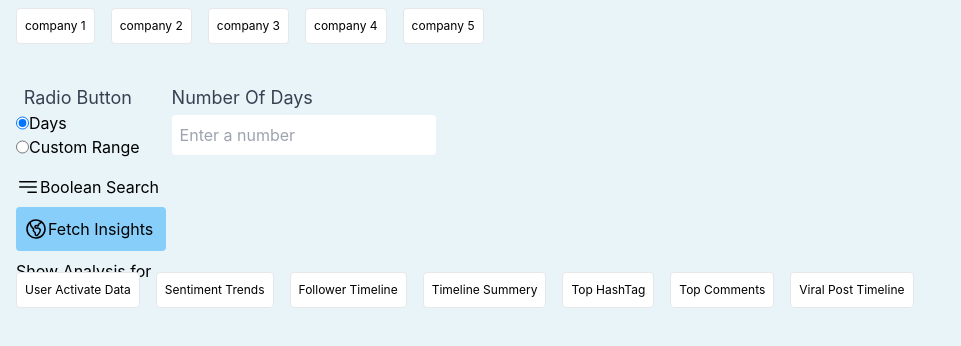
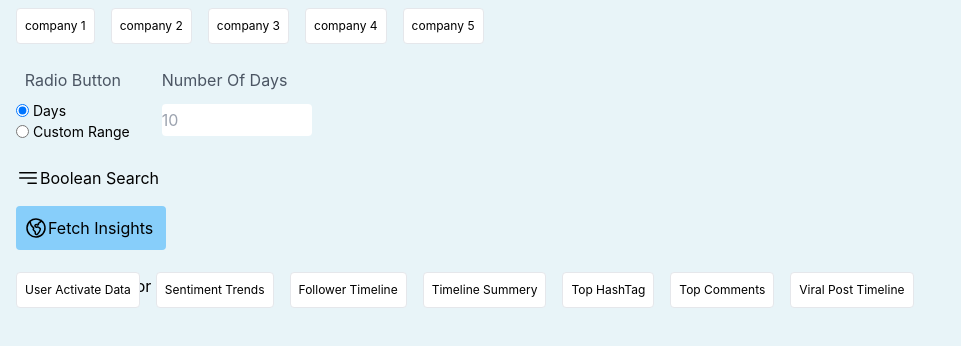
Before and after one commit to patidarmk/haix-assignment, a React (Create React App) app: page / in a window 1280 px wide. Shown: the top 346 px of the page, without its empty margins (0-961 px from the left). Built offline with nearby package versions, Linux system fonts and the light colour scheme.

Commit message:
fix style

```diff
--- a/src/App.js
+++ b/src/App.js
@@ -40,46 +40,46 @@ function App() {
           selectedOptions={selectedOptions}
           setSelectedOptions={setSelectedOptions}
         />
-        <form className=" gap-8 flex mt-8">
+        <form className=" gap-8 flex mt-4 text-[16px]">
           <div className="mb-4">
-            <label className=" text-gray-700 text-[18px]">Radio Button</label>
-            <div className="flex flex-col ">
+            <label className=" text-gray-600 text-[16px]">Radio Button</label>
+            <div className="flex flex-col mt-2 ">
               <label className="inline-flex ">
                 <input
                   type="radio"
-                  className="form-radio text-indigo-600"
+                  className="form-radio mr-1 text-indigo-600"
                   value="option1"
                   checked={radioValue === "option1"}
                   onChange={handleRadioChange}
                 />
-                <span className="">Days</span>
+                <span className="text-[14px]">Days</span>
               </label>
               <label className="inline-flex  ">
                 <input
                   type="radio"
-                  className="form-radio text-indigo-600"
+                  className="form-radio mr-1 text-indigo-600"
                   value="option2"
                   checked={radioValue === "option2"}
                   onChange={handleRadioChange}
                 />
-                <span className="">Custom Range</span>
+                <span className="text-[14px]">Custom Range</span>
               </label>
             </div>
           </div>
           <div className="mb-4 flex flex-col items-start">
-            <label className=" text-gray-700 text-[18px] ">
+            <label className=" text-gray-600 text-[16px] ">
               Number Of Days
             </label>
             <input
               type="text"
-              className="form-input mt-1 p-2 border-1 border-[gray] rounded !focus:border-[blue] active:border-[blue] "
-              placeholder="Enter a number"
+              className="form-input mt-3 py-1 w-[150px] border-[gray] rounded outline-none focus:outline-[#87CEFA] "
+              placeholder="10"
               value={numberInput}
               onChange={handleNumberInputChange}
             />
           </div>
         </form>
-        <div className="flex ">
+        <div className="flex my-2">
           <svg
             xmlns="http://www.w3.org/2000/svg"
             fill="none"
@@ -97,7 +97,7 @@ function App() {
           <p>Boolean Search</p>
         </div>
 
-        <div className="bg-[#87CEFA] my-2 flex items-center rounded px-2 py-[2px] w-[150px]">
+        <div className="bg-[#87CEFA] my-4 flex items-center rounded px-2 py-[2px] w-[150px]">
           <svg
             xmlns="http://www.w3.org/2000/svg"
             fill="none"
@@ -115,9 +115,9 @@ function App() {
 
           <p className="text-left my-2 ">Fetch Insights</p>
         </div>
-        <p className="text-left">
+        <p className="text-left mt-6 text-[16px]">
           Show Analysis for{" "}
-          <span className="text-[14px] text-[#2D9596]">
+          <span className="text-[16px] text-[#557C55]">
             {selectedOptions.join(" , ")}
           </span>
           {""}
```
